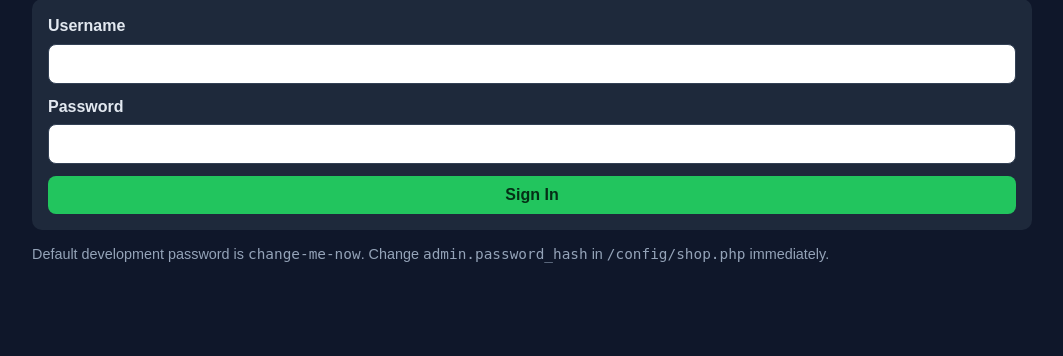
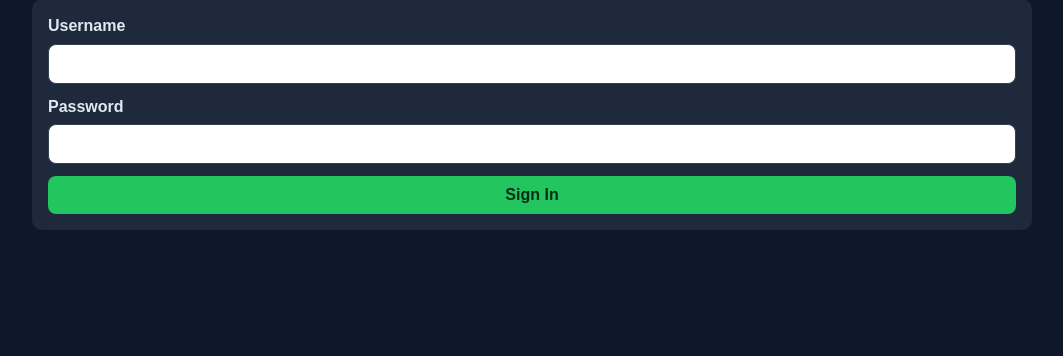
Before and after one commit to iaretechnician/client-scheduler, a PHP site: page /admin/login.php in a window 1280 px wide. Shown: the part 91-447 px from the top of the page, without its empty margins (108-1171 px from the left). Run offline with PHP 8.4, Linux system fonts and the light colour scheme.

Commit message:
Refine deployment and auth security defaults
Agent-Logs-Url: https://github.com/iaretechnician/client-scheduler/sessions/44122f32-c4c9-4ad9-95ae-6908cf76fc5c

Co-authored-by: iaretechnician <2749183+iaretechnician@users.noreply.github.com>

```diff
--- a/admin/login.php
+++ b/admin/login.php
@@ -35,7 +35,6 @@ if (is_post()) {
         <label>Password <input type="password" name="password" required></label>
         <button type="submit">Sign In</button>
     </form>
-    <p class="small">Default development password is <code>change-me-now</code>. Change <code>admin.password_hash</code> in <code>/config/shop.php</code> immediately.</p>
 </main>
 </body>
 </html>
--- a/config/shop.php
+++ b/config/shop.php
@@ -16,8 +16,8 @@ return [
     'active_barbers' => 2,
     'admin' => [
         'username' => 'admin',
-        // Development-only hash for password: change-me-now
-        // Replace with your own hash from password_hash('your-password', PASSWORD_DEFAULT).
+        // Development-only hash for password: change-me-now.
+        // Replace this before production. bootstrap.php blocks this default hash in APP_ENV=production.
         'password_hash' => '$2y$10$aH9OsgokbPPVQVsZzbG0eeOxL35WsuYsIFXwCOtf3PAiTEDvDTHHa',
     ],
     'sms' => [
--- a/includes/services/WaitTimeService.php
+++ b/includes/services/WaitTimeService.php
@@ -23,6 +23,7 @@ final class WaitTimeService
 
             $duration = $this->serviceDuration($entry['service'] ?? '', $services, (int) ($entry['service_duration'] ?? 0));
             if ($status === 'in_chair') {
+                // Simple assumption: if already in chair, about half of service time remains.
                 $duration = max(5, (int) ceil($duration / 2));
             }
             $party = max(1, (int) ($entry['party_size'] ?? 1));
```
Also changed, not shown: .github/workflows/deploy.yml, includes/storage/JsonStorage.php.
